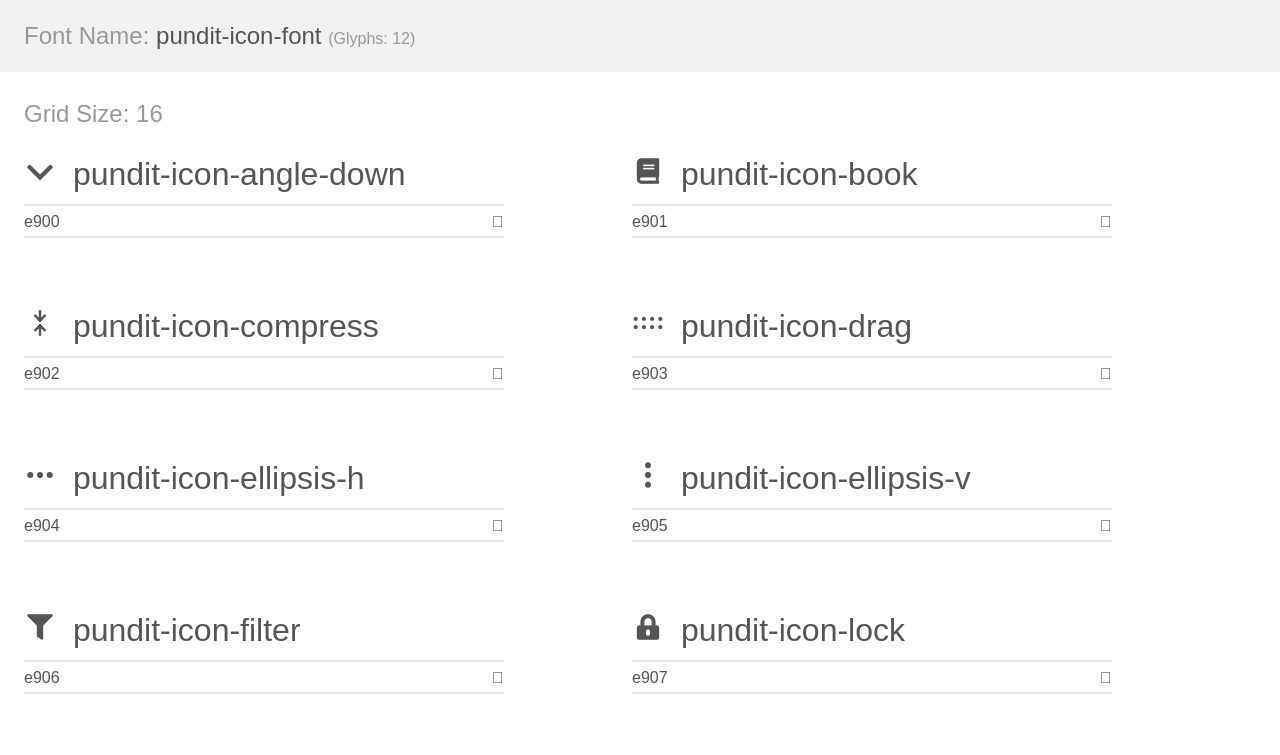
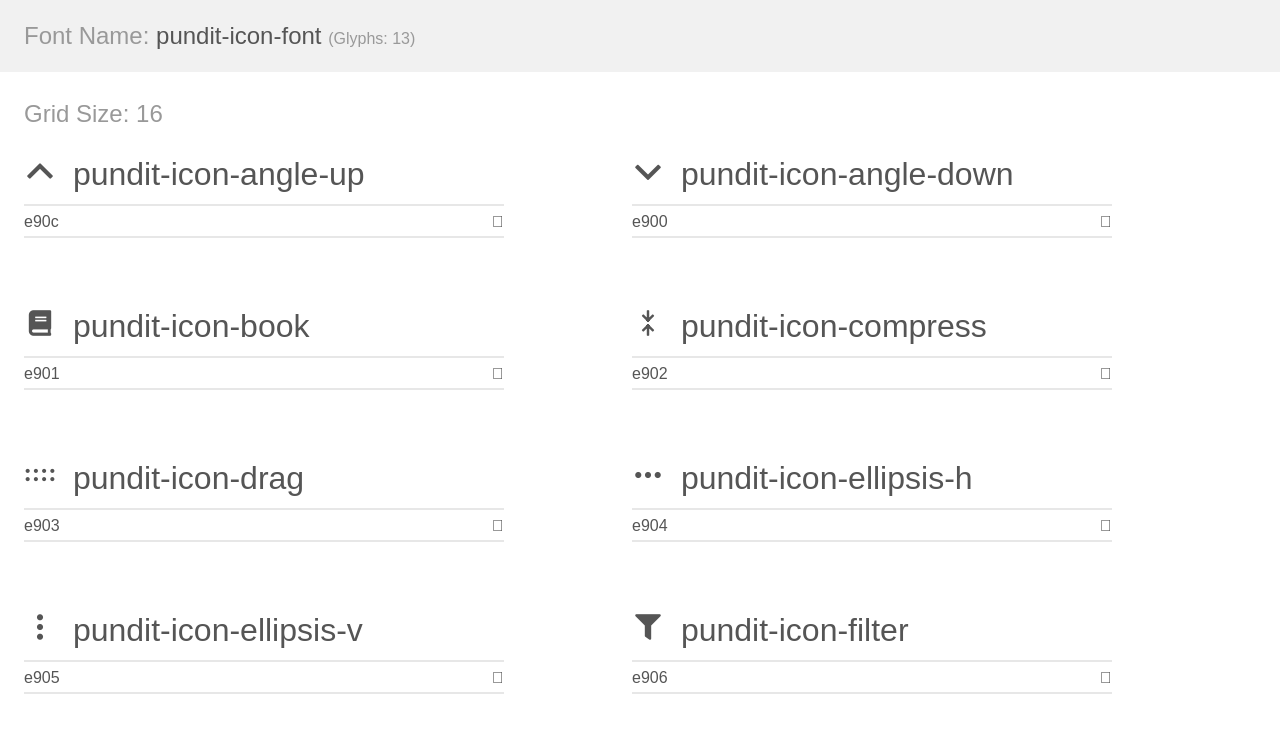
Before and after one commit to net7/pundit-icon-font, a website: page font/pundit-icon-font/demo.html in a window 1280 px wide. Shown: the top 755 px of the page. Drawn offline with Linux system fonts and the light colour scheme.

Commit message:
Icon font update.

```diff
--- a/font/pundit-icon-font/demo.html
+++ b/font/pundit-icon-font/demo.html
@@ -9,10 +9,24 @@
     <link rel="stylesheet" href="style.css"></head>
 <body>
     <div class="bgc1 clearfix">
-        <h1 class="mhmm mvm"><span class="fgc1">Font Name:</span> pundit-icon-font <small class="fgc1">(Glyphs:&nbsp;12)</small></h1>
+        <h1 class="mhmm mvm"><span class="fgc1">Font Name:</span> pundit-icon-font <small class="fgc1">(Glyphs:&nbsp;13)</small></h1>
     </div>
     <div class="clearfix mhl ptl">
         <h1 class="mvm mtn fgc1">Grid Size: 16</h1>
+        <div class="glyph fs1">
+            <div class="clearfix bshadow0 pbs">
+                <span class="pundit-icon-angle-up"></span>
+                <span class="mls"> pundit-icon-angle-up</span>
+            </div>
+            <fieldset class="fs0 size1of1 clearfix hidden-false">
+                <input type="text" readonly value="e90c" class="unit size1of2" />
+                <input type="text" maxlength="1" readonly value="&#xe90c;" class="unitRight size1of2 talign-right" />
+            </fieldset>
+            <div class="fs0 bshadow0 clearfix hidden-true">
+                <span class="unit pvs fgc1">liga: </span>
+                <input type="text" readonly value="" class="liga unitRight" />
+            </div>
+        </div>
         <div class="glyph fs1">
             <div class="clearfix bshadow0 pbs">
                 <span class="pundit-icon-angle-down"></span>
--- a/font/pundit-icon-font/style.css
+++ b/font/pundit-icon-font/style.css
@@ -1,10 +1,10 @@
 @font-face {
   font-family: 'pundit-icon-font';
-  src:  url('fonts/pundit-icon-font.eot?r5j0e');
-  src:  url('fonts/pundit-icon-font.eot?r5j0e#iefix') format('embedded-opentype'),
-    url('fonts/pundit-icon-font.ttf?r5j0e') format('truetype'),
-    url('fonts/pundit-icon-font.woff?r5j0e') format('woff'),
-    url('fonts/pundit-icon-font.svg?r5j0e#pundit-icon-font') format('svg');
+  src:  url('fonts/pundit-icon-font.eot?hek7iz');
+  src:  url('fonts/pundit-icon-font.eot?hek7iz#iefix') format('embedded-opentype'),
+    url('fonts/pundit-icon-font.ttf?hek7iz') format('truetype'),
+    url('fonts/pundit-icon-font.woff?hek7iz') format('woff'),
+    url('fonts/pundit-icon-font.svg?hek7iz#pundit-icon-font') format('svg');
   font-weight: normal;
   font-style: normal;
   font-display: block;
@@ -25,6 +25,9 @@
   -moz-osx-font-smoothing: grayscale;
 }
 
+.pundit-icon-angle-up:before {
+  content: "\e90c";
+}
 .pundit-icon-angle-down:before {
   content: "\e900";
 }
```
Also changed, not shown: font/pundit-icon-font/selection.json (+1 -1 lines), font/pundit-icon-font/fonts/pundit-icon-font.ttf, font/pundit-icon-font/fonts/pundit-icon-font.woff, 3 other files.
